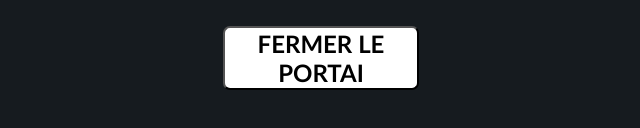
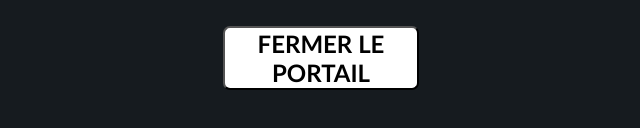
Before and after one commit to louis-git-hub/portail-home, a plain HTML site: page index.html in a window 1280 px wide. Shown: the part 188-316 px from the top of the page, 319-959 px from the left. Drawn offline with Linux system fonts and the light colour scheme.

Commit message:
Update index.html

```diff
--- a/index.html
+++ b/index.html
@@ -12,7 +12,7 @@
         <div class="container">
             <button id="toggleGate">OUVRIR LE PORTAIL</button>
             <br><br>
-            <button id="toggleGateOff">FERMER LE PORTAI</button>
+            <button id="toggleGateOff">FERMER LE PORTAIL</button>
         </div>
     </div>
     <script src="action.js"></script>
```
